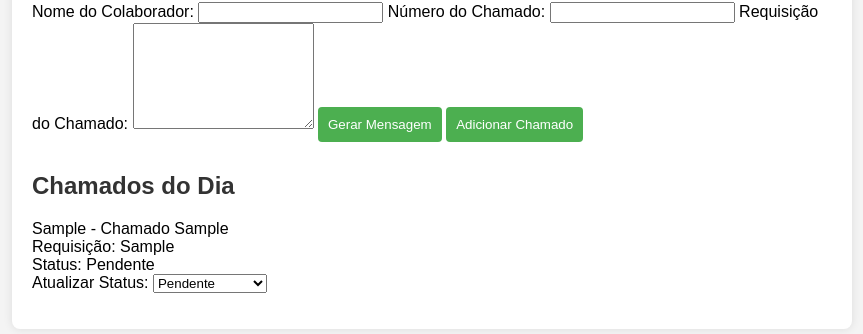
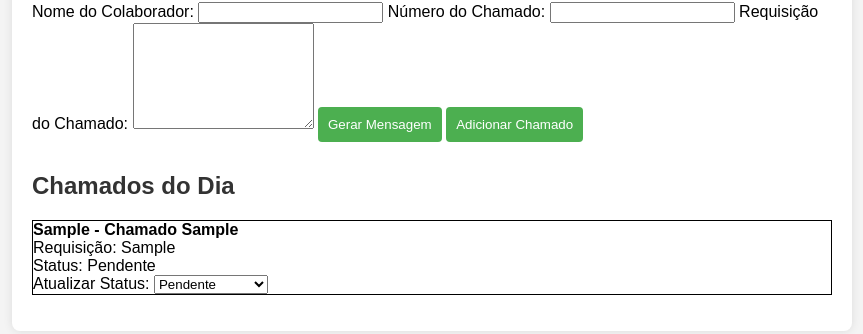
Before and after one commit to CaioVictorABud/TentativaContatoDasa, a plain HTML site: page index.html in a window 1280 px wide. Both pictures are taken after typing "Sample", "Sample", "Sample" into the empty fields and a click on the button "Adicionar Chamado". Shown: the part 118-452 px from the top of the page, without its empty margins (208-1071 px from the left). Drawn offline with Linux system fonts and the light colour scheme.

Commit message:
Update styles.css

```diff
--- a/styles.css
+++ b/styles.css
@@ -41,6 +41,10 @@ h1, h2 {
 
 #chamadosContainer {
     margin-top: 30px;
+    .chamadoCabecalho {
+        color: black;
+        font-weight: bold;
+    }
 }
 
 #chamadosList {
@@ -50,6 +54,7 @@ h1, h2 {
 
 .chamadoItem {
     margin-bottom: 10px;
+    border: 1px solid black;
 }
 
 .chamadoItem button {
```
